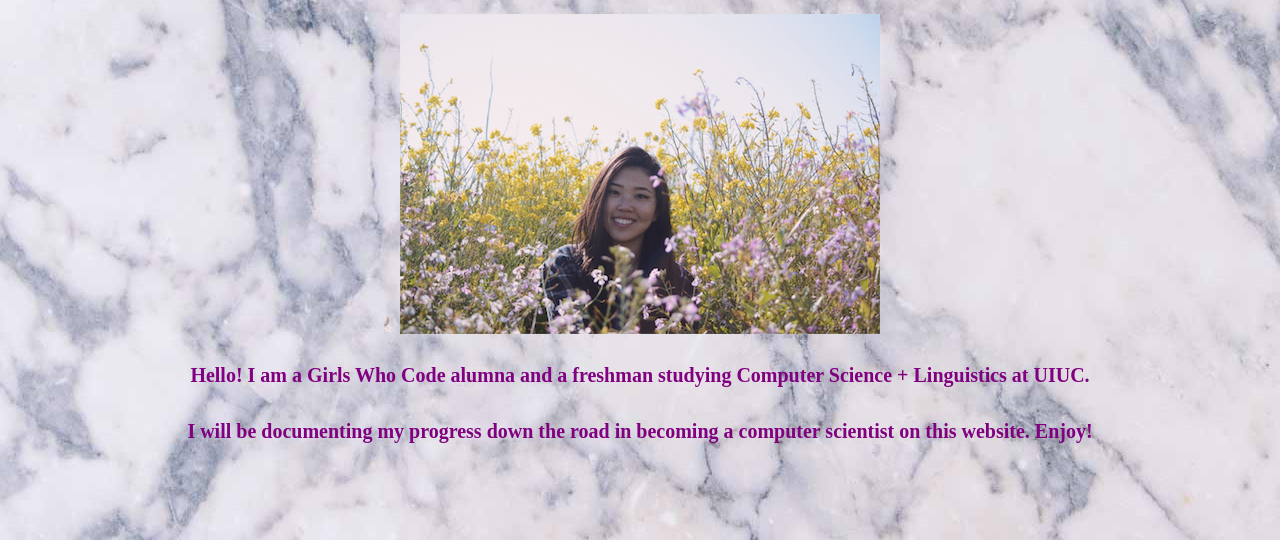
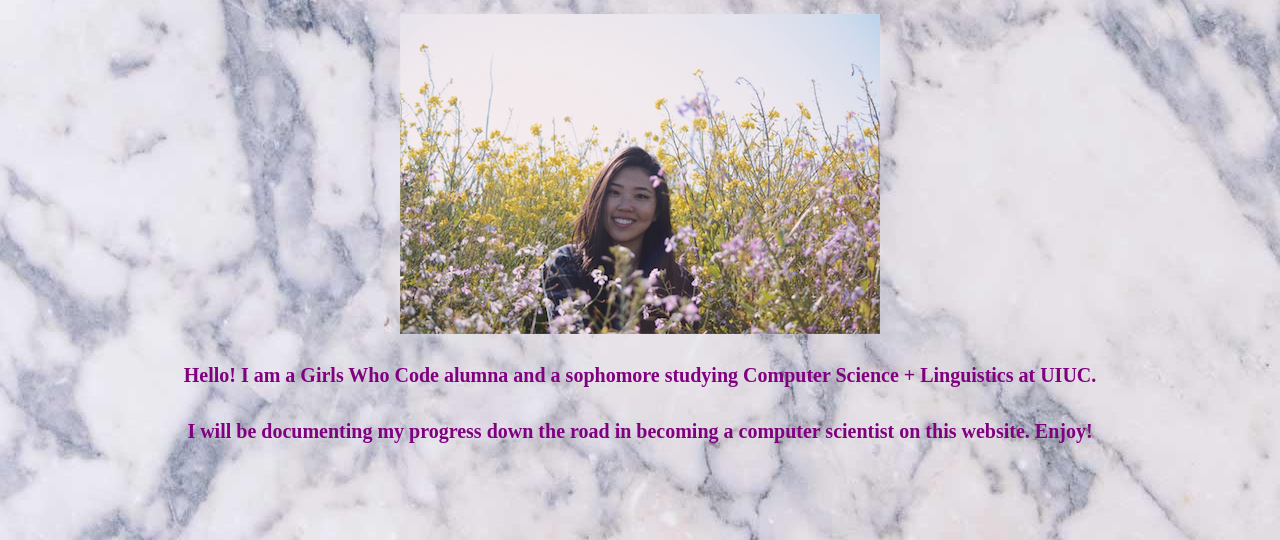
Before and after one commit to esmechang/Personal_Website, a plain HTML site: page index.html in a window 1280 px wide. Shown: the part 260-800 px from the top of the page. Drawn offline with Linux system fonts and the light colour scheme.

Commit message:
Update index.html

```diff
--- a/index.html
+++ b/index.html
@@ -25,5 +25,5 @@
         <p> </p>
         <img src = "me.png">
         <p> </p>
-        <h4 id = "pink"> Hello! I am a Girls Who Code alumna and a freshman studying Computer Science + Linguistics at UIUC.</h4>
+        <h4 id = "pink"> Hello! I am a Girls Who Code alumna and a sophomore studying Computer Science + Linguistics at UIUC.</h4>
         <h5 id = "pink"> I will be documenting my progress down the road in becoming a computer scientist on this website. Enjoy! </h5>
```
